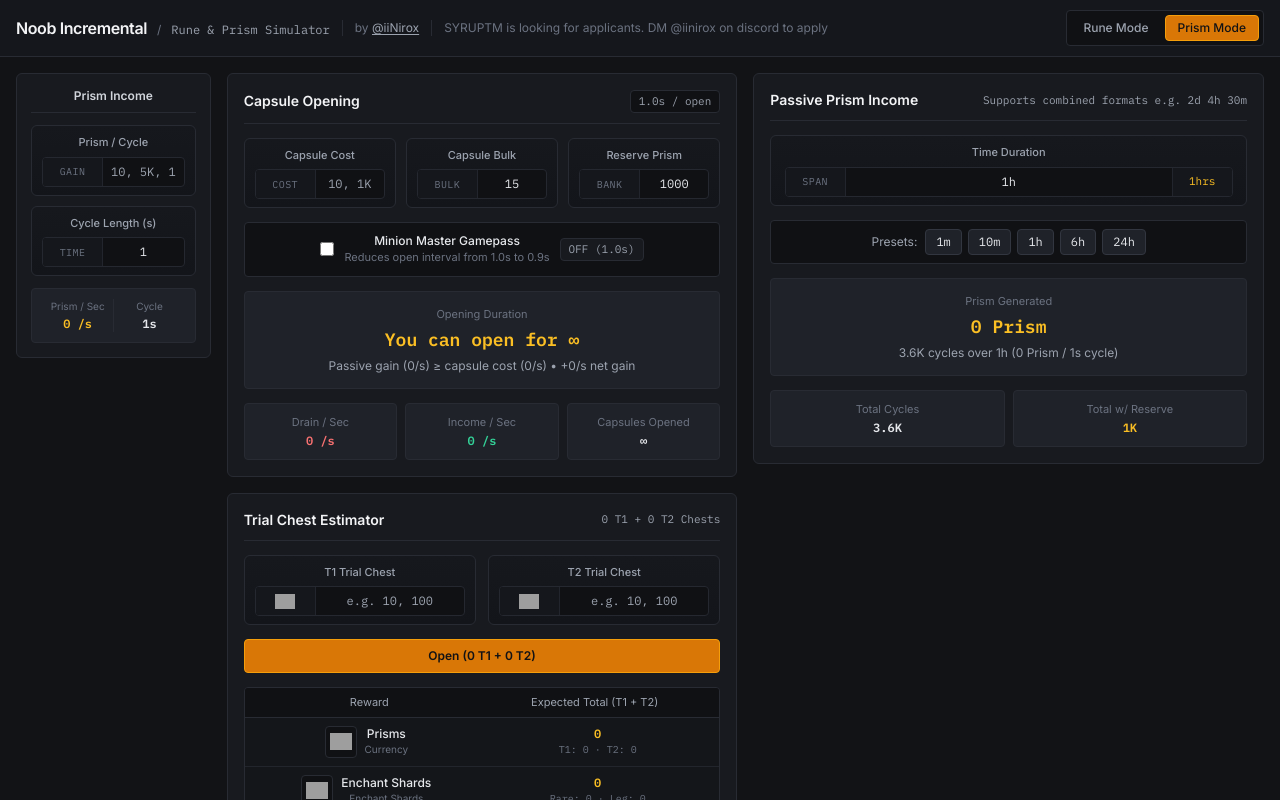
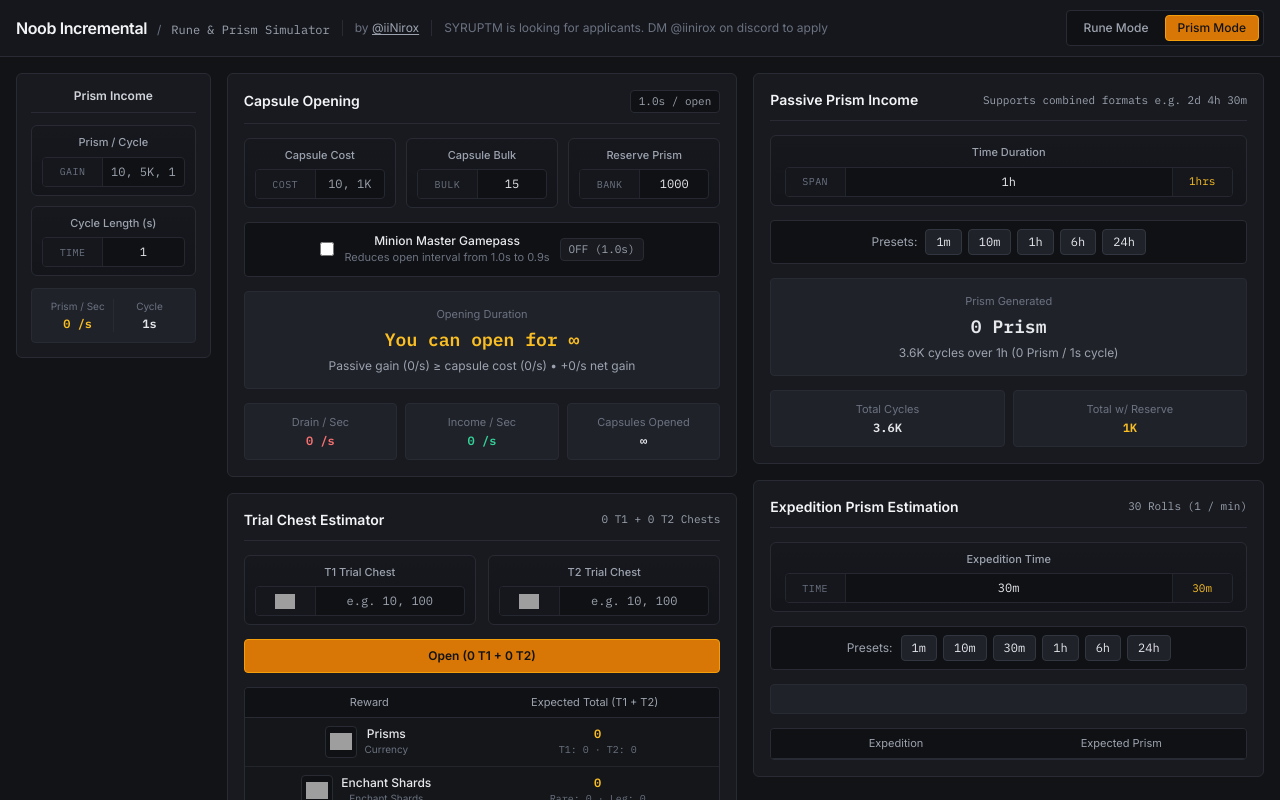
Before and after one commit to iiNirox/RuneSimulator, a plain HTML site: page index.html in a window 1280 px wide. Both pictures are taken after a click on the button "Prism Mode". Shown: the top 800 px of the page. Drawn offline with nearby package versions, Linux system fonts and the light colour scheme; grey boxes are pictures that could not be loaded.

Commit message:
Update index.html

```diff
--- a/index.html
+++ b/index.html
@@ -538,8 +538,9 @@
         </section>
       </div>
 
-      <!-- RIGHT: Passive Prism Projection -->
-      <section class="lg:col-span-5 panel p-4 space-y-3.5">
+      <!-- RIGHT: Passive Prism Projection & Expedition Prism Estimation -->
+      <div class="lg:col-span-5 flex flex-col gap-4">
+        <section class="panel p-4 space-y-3.5">
           <div class="flex flex-col sm:flex-row items-center justify-between border-b border-[#282b33] pb-2.5 gap-1 text-center">
             <h2 class="text-sm font-semibold text-[#f3f4f6]">Passive Prism Income</h2>
             <span class="text-[11px] font-mono text-[#9ca3af]">Supports combined formats e.g. 2d 4h 30m</span>
@@ -578,7 +579,7 @@
 
           <div class="subpanel p-3.5 flex flex-col items-center justify-center gap-1 text-center">
             <div class="text-[11px] text-[#6b7280] text-center">Prism Generated</div>
-          <div id="prismCalcGeneratedResult" class="text-lg font-mono font-semibold text-amber-400 tabular-nums text-center">
+            <div id="prismCalcGeneratedResult" class="text-lg font-mono font-bold prism-glow tabular-nums text-center">
               36K Prism
             </div>
             <div id="prismCalcDetails" class="text-xs text-[#9ca3af] text-center">
@@ -598,6 +599,63 @@
           </div>
         </section>
 
+        <!-- Expedition Prism Estimation -->
+        <section id="expeditionPrismSection" class="panel p-4 space-y-3.5">
+          <div class="flex flex-col sm:flex-row items-center justify-between border-b border-[#282b33] pb-2.5 gap-1 text-center">
+            <h2 class="text-sm font-semibold text-[#f3f4f6]">Expedition Prism Estimation</h2>
+            <span id="expeditionRollsSummaryLabel" class="text-[11px] font-mono text-[#9ca3af]">30 Rolls (1 / min)</span>
+          </div>
+
+          <div class="field-card">
+            <label for="expeditionTimeInput" class="block text-[11px] font-medium text-[#9ca3af] mb-1.5 text-center">Expedition Time</label>
+            <div class="input-shell max-w-md mx-auto">
+              <span class="input-wing input-wing-left">TIME</span>
+              <input id="expeditionTimeInput" type="text" value="30m" placeholder="30m, 1h, 2d 4h"
+                class="w-full field-input px-2 py-1.5 text-xs font-mono text-center" />
+              <span id="parsedExpeditionTimeLabel" class="input-wing input-wing-right truncate">30m</span>
+            </div>
+          </div>
+
+          <div class="flex flex-wrap items-center justify-center bg-[#101114] rounded px-2.5 py-2 border border-[#282b33] gap-2 text-center">
+            <span class="text-xs text-[#9ca3af]">Presets:</span>
+            <div class="flex flex-wrap items-center justify-center gap-1.5">
+              <button type="button" data-expo-time="1m" class="expo-preset-btn px-2.5 py-1 rounded text-xs font-mono btn-secondary text-center">
+                1m
+              </button>
+              <button type="button" data-expo-time="10m" class="expo-preset-btn px-2.5 py-1 rounded text-xs font-mono btn-secondary text-center">
+                10m
+              </button>
+              <button type="button" data-expo-time="30m" class="expo-preset-btn px-2.5 py-1 rounded text-xs font-mono btn-secondary text-center">
+                30m
+              </button>
+              <button type="button" data-expo-time="1h" class="expo-preset-btn px-2.5 py-1 rounded text-xs font-mono btn-secondary text-center">
+                1h
+              </button>
+              <button type="button" data-expo-time="6h" class="expo-preset-btn px-2.5 py-1 rounded text-xs font-mono btn-secondary text-center">
+                6h
+              </button>
+              <button type="button" data-expo-time="24h" class="expo-preset-btn px-2.5 py-1 rounded text-xs font-mono btn-secondary text-center">
+                24h
+              </button>
+            </div>
+          </div>
+
+          <!-- Total Prisms Readout -->
+          <div id="expeditionSelectedCard" class="subpanel p-3.5 flex flex-col items-center justify-center gap-1 text-center">
+          </div>
+
+          <!-- All Expeditions Roll Table -->
+          <div class="border border-[#282b33] rounded overflow-hidden text-center">
+            <div class="bg-[#101114] px-3 py-1.5 border-b border-[#282b33] grid grid-cols-2 items-center text-[11px] text-[#9ca3af] text-center">
+              <span class="text-center">Expedition</span>
+              <span class="text-center">Expected Prism</span>
+            </div>
+            <div id="expeditionResultsList" class="divide-y divide-[#22252c] bg-[#14161a] text-center">
+            </div>
+          </div>
+        </section>
+      </div>
+
     </div>
   </main>
 
```
Lines whose indentation alone changed are shown as unchanged.
